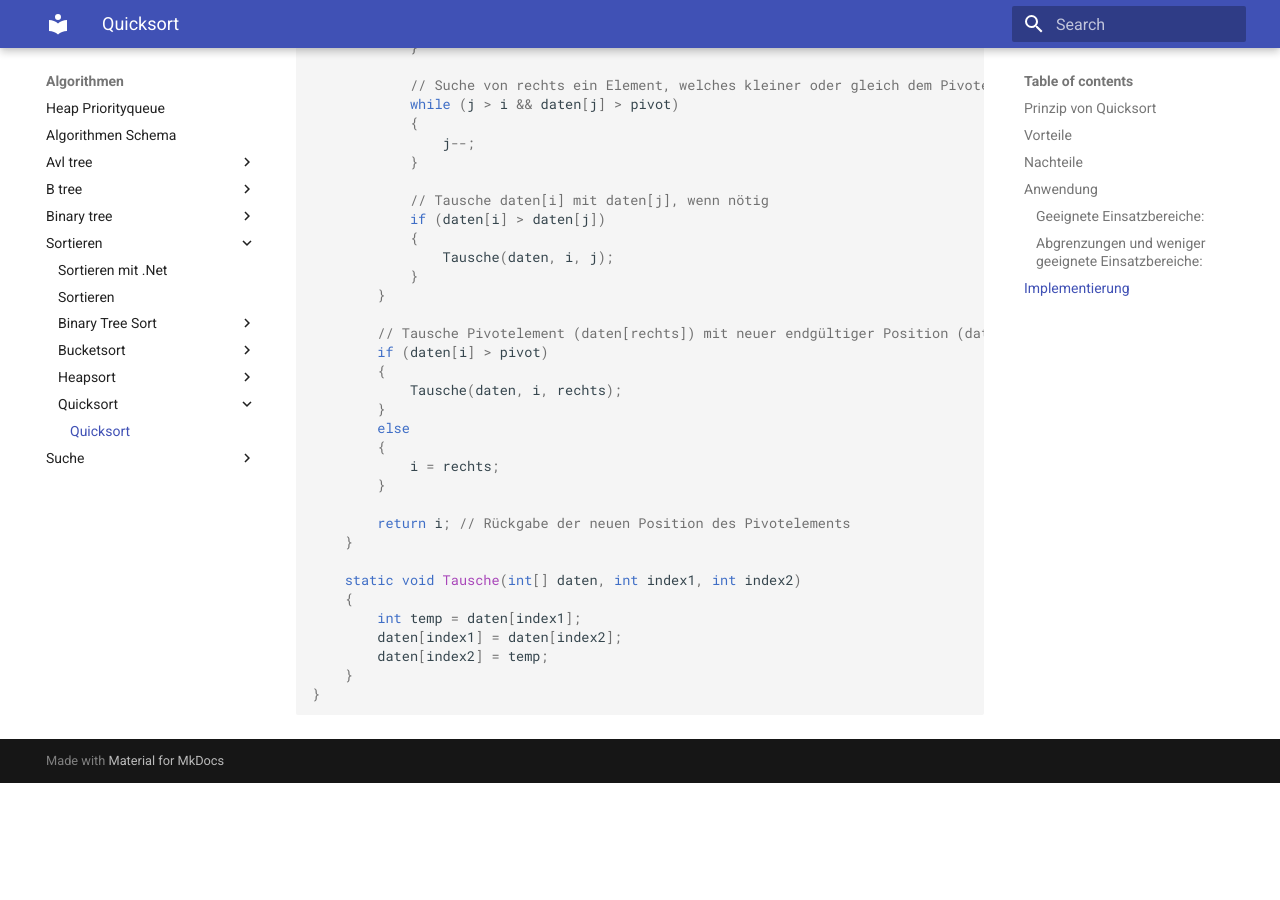
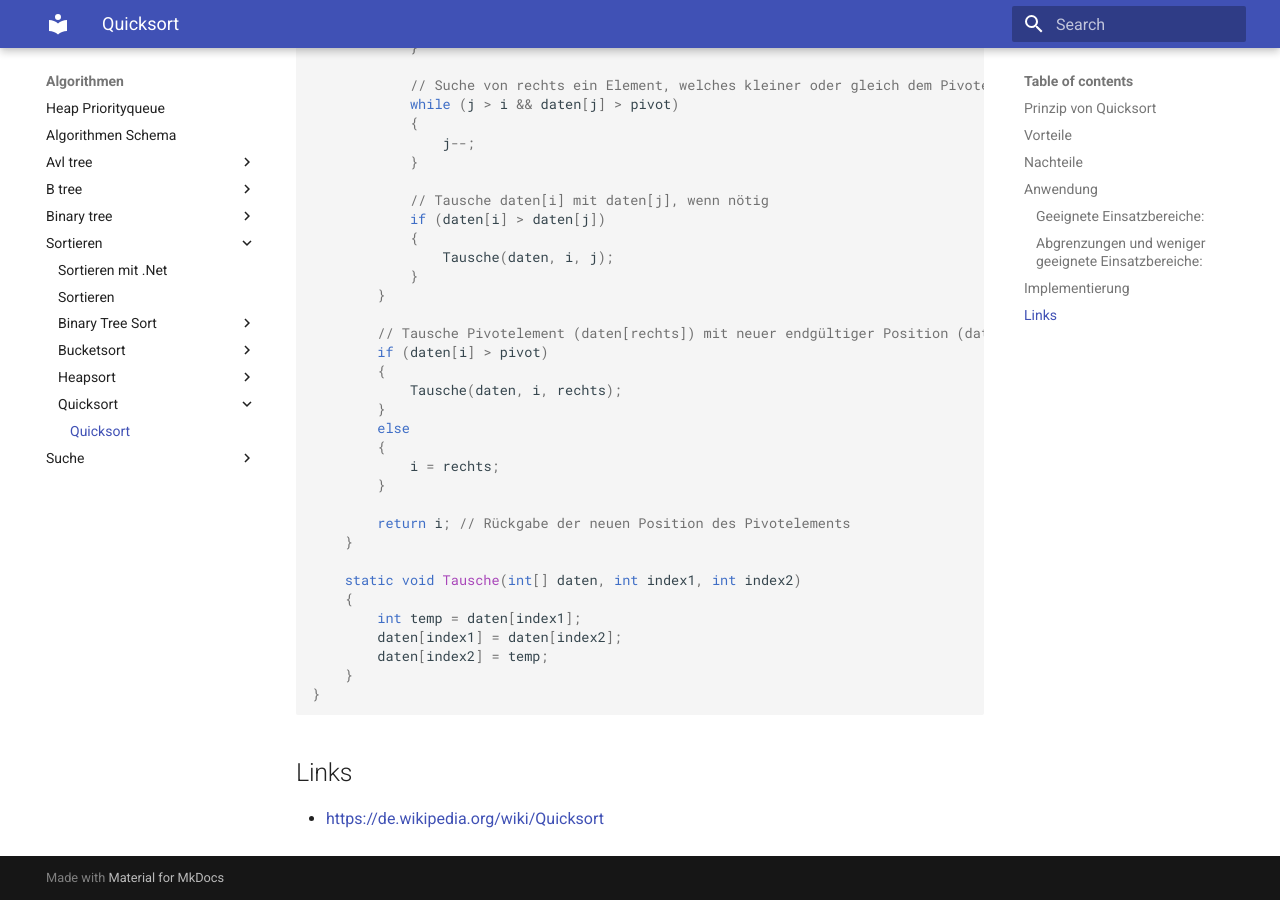
Before and after one commit to tsolenthaler/zbwAlgDs, an MkDocs documentation site: the page built from docs/algorithmen/sortieren/Quicksort/Quicksort.md, in a window 1280 px wide and 900 px high, scrolled down 3109 px. Built offline with MkDocs 1.6.1 and Material for MkDocs 9.7.7, drawn with Linux system fonts in a browser that asks for light colours; before the commit the page ends 3892 px from its top, so only the background shows below that.

Commit message:
Add links section to Quicksort documentation for external reference

````diff
--- a/docs/algorithmen/sortieren/Quicksort/Quicksort.md
+++ b/docs/algorithmen/sortieren/Quicksort/Quicksort.md
@@ -119,3 +119,8 @@ class Program
     }
 }
 ```
+
+
+## Links
+
+* [https://de.wikipedia.org/wiki/Quicksort](https://de.wikipedia.org/wiki/Quicksort)
````
